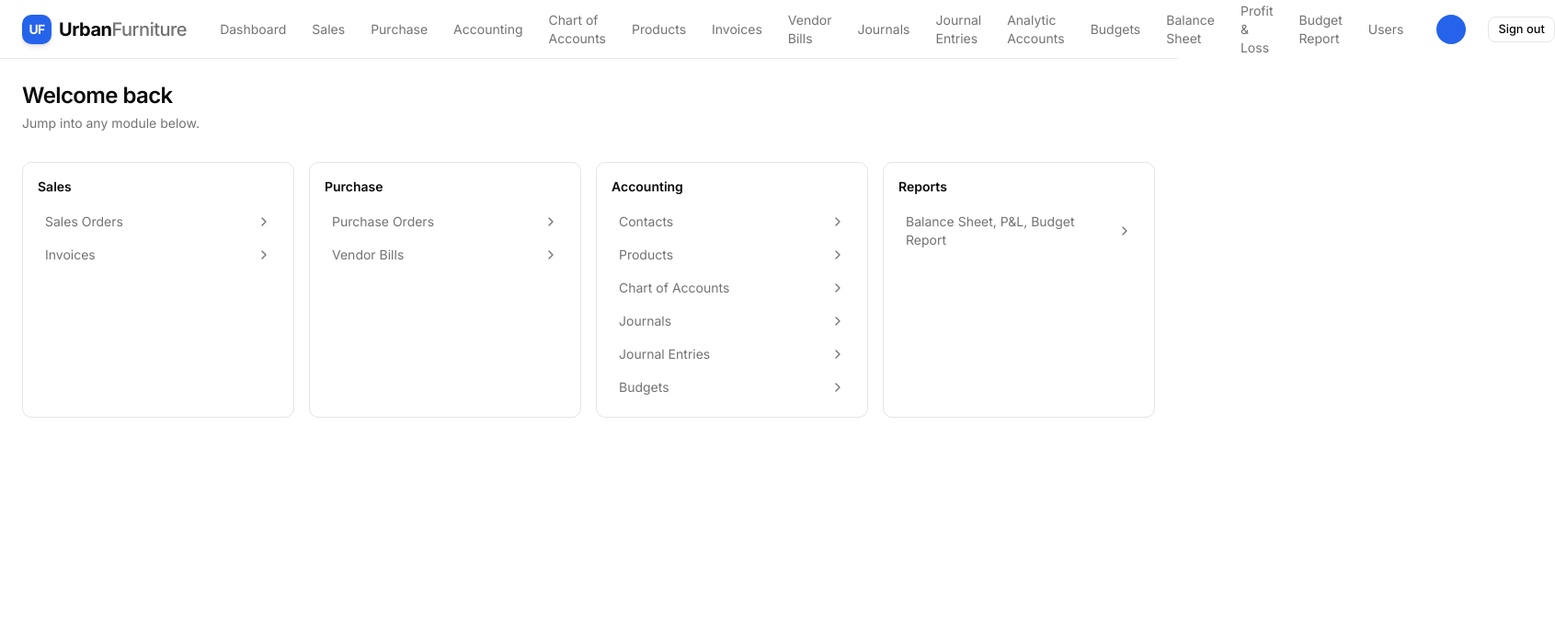
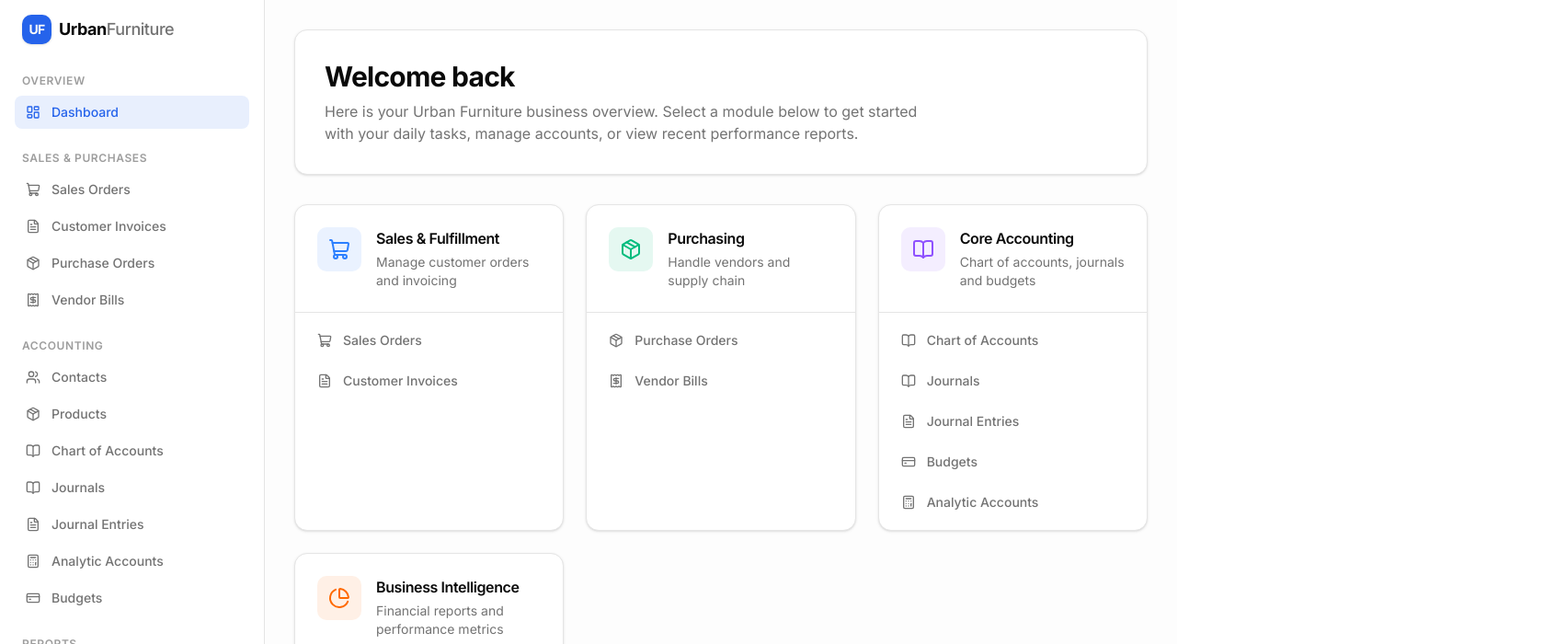
Before and after one commit to dipesh4036/urban-furniture-accounting-system, a Next.js app in the folder frontend/: page /dashboard in a window 1280 px wide. Shown: the top 700 px of the page at 92% size, 1691 px wide, since content can reach past the window. Built offline with nearby package versions, Linux system fonts and the light colour scheme; no server answers.

Commit message:
header -> sidebar

```diff
--- a/frontend/src/app/(dashboard)/dashboard/page.tsx
+++ b/frontend/src/app/(dashboard)/dashboard/page.tsx
@@ -1,43 +1,70 @@
 "use client";
 
-import { ChevronRight } from "lucide-react";
+import {
+  ShoppingCart,
+  Package,
+  Users,
+  BookOpen,
+  FileText,
+  Calculator,
+  Receipt,
+  CreditCard,
+  PieChart,
+  ArrowRight,
+  TrendingUp,
+  Activity
+} from "lucide-react";
 import Link from "next/link";
 import { useAuth } from "@/features/auth/hooks/useAuth";
 
-// Quick links into every planned module (plan.md), grouped the same way
-// as the top nav categories. No stats or numbers here on purpose - there's
-// no real data to summarize yet since none of these modules have their
-// APIs built. This becomes a real overview (with actual counts, recent
-// activity, etc.) once Reports (Module 13) lands.
 const categories = [
   {
-    label: "Sales",
+    title: "Sales & Fulfillment",
+    description: "Manage customer orders and invoicing",
+    icon: ShoppingCart,
+    color: "text-blue-500",
+    bgColor: "bg-blue-500/10",
     links: [
-      { label: "Sales Orders", href: "/sales-orders" },
-      { label: "Invoices", href: "/invoices" },
+      { label: "Sales Orders", href: "/sales-orders", icon: ShoppingCart },
+      { label: "Customer Invoices", href: "/invoices", icon: FileText },
     ],
   },
   {
-    label: "Purchase",
+    title: "Purchasing",
+    description: "Handle vendors and supply chain",
+    icon: Package,
+    color: "text-emerald-500",
+    bgColor: "bg-emerald-500/10",
     links: [
-      { label: "Purchase Orders", href: "/purchase-orders" },
-      { label: "Vendor Bills", href: "/vendor-bills" },
+      { label: "Purchase Orders", href: "/purchase-orders", icon: Package },
+      { label: "Vendor Bills", href: "/vendor-bills", icon: Receipt },
     ],
   },
   {
-    label: "Accounting",
+    title: "Core Accounting",
+    description: "Chart of accounts, journals and budgets",
+    icon: BookOpen,
+    color: "text-violet-500",
+    bgColor: "bg-violet-500/10",
     links: [
-      { label: "Contacts", href: "/contacts" },
-      { label: "Products", href: "/products" },
-      { label: "Chart of Accounts", href: "/accounts" },
-      { label: "Journals", href: "/journals" },
-      { label: "Journal Entries", href: "/journal-entries" },
-      { label: "Budgets", href: "/budgets" },
+      { label: "Chart of Accounts", href: "/accounts", icon: BookOpen },
+      { label: "Journals", href: "/journals", icon: BookOpen },
+      { label: "Journal Entries", href: "/journal-entries", icon: FileText },
+      { label: "Budgets", href: "/budgets", icon: CreditCard },
+      { label: "Analytic Accounts", href: "/analytic-accounts", icon: Calculator },
     ],
   },
   {
-    label: "Reports",
-    links: [{ label: "Balance Sheet, P&L, Budget Report", href: "/reports" }],
+    title: "Business Intelligence",
+    description: "Financial reports and performance metrics",
+    icon: PieChart,
+    color: "text-orange-500",
+    bgColor: "bg-orange-500/10",
+    links: [
+      { label: "Balance Sheet", href: "/reports/balance-sheet", icon: Activity },
+      { label: "Profit & Loss", href: "/reports/profit-loss", icon: TrendingUp },
+      { label: "Budget Report", href: "/reports/budget-report", icon: PieChart },
+    ],
   },
 ];
 
@@ -46,31 +73,53 @@ export default function DashboardPage() {
 
   return (
     <div className="flex flex-col gap-8">
-      <div className="flex flex-col gap-1">
-        <h1 className="text-2xl font-semibold tracking-tight">
+      {/* Welcome Section */}
+      <div className="flex flex-col gap-2 rounded-xl border bg-card p-8 shadow-sm">
+        <h1 className="text-3xl font-bold tracking-tight">
           {user ? `Welcome back, ${user.name}` : "Welcome back"}
         </h1>
-        <p className="text-sm text-muted-foreground">Jump into any module below.</p>
+        <p className="max-w-[42rem] text-muted-foreground">
+          Here is your Urban Furniture business overview. Select a module below to get started with your daily tasks,
+          manage accounts, or view recent performance reports.
+        </p>
       </div>
 
-      <div className="grid grid-cols-1 gap-4 sm:grid-cols-2 lg:grid-cols-4">
-        {categories.map((category) => (
-          <div key={category.label} className="rounded-lg border bg-background p-4">
-            <h2 className="mb-3 text-sm font-semibold">{category.label}</h2>
+      {/* Grid Section */}
+      <div className="grid grid-cols-1 gap-6 md:grid-cols-2 lg:grid-cols-2 xl:grid-cols-3">
+        {categories.map((category) => {
+          const CategoryIcon = category.icon;
+          return (
+            <div key={category.title} className="group flex flex-col rounded-xl border bg-card shadow-sm transition-all hover:shadow-md">
+              <div className="flex items-start gap-4 border-b p-6">
+                <div className={`flex size-12 shrink-0 items-center justify-center rounded-lg ${category.bgColor}`}>
+                  <CategoryIcon className={`size-6 ${category.color}`} />
+                </div>
                 <div className="flex flex-col gap-1">
-              {category.links.map((link) => (
+                  <h2 className="font-semibold tracking-tight">{category.title}</h2>
+                  <p className="text-sm text-muted-foreground">{category.description}</p>
+                </div>
+              </div>
+              <div className="flex flex-col p-2">
+                {category.links.map((link) => {
+                  const LinkIcon = link.icon;
+                  return (
                     <Link
                       key={link.href}
                       href={link.href}
-                  className="flex items-center justify-between rounded-md px-2 py-1.5 text-sm text-muted-foreground hover:bg-muted hover:text-foreground"
+                      className="group/link flex items-center gap-3 rounded-md px-4 py-3 text-sm font-medium transition-colors hover:bg-muted"
                     >
+                      <LinkIcon className="size-4 text-muted-foreground group-hover/link:text-foreground" />
+                      <span className="flex-1 text-muted-foreground group-hover/link:text-foreground">
                         {link.label}
-                  <ChevronRight className="size-4" />
+                      </span>
+                      <ArrowRight className="size-4 text-muted-foreground opacity-0 transition-opacity group-hover/link:opacity-100" />
                     </Link>
-              ))}
+                  );
+                })}
               </div>
             </div>
-        ))}
+          );
+        })}
       </div>
     </div>
   );
--- a/frontend/src/app/(dashboard)/layout.tsx
+++ b/frontend/src/app/(dashboard)/layout.tsx
@@ -1,35 +1,74 @@
 "use client";
 
 import Link from "next/link";
+import { usePathname } from "next/navigation";
 import { LogoutButton } from "@/features/auth/components/LogoutButton";
 import { useAuth } from "@/features/auth/hooks/useAuth";
+import {
+  LayoutDashboard,
+  ShoppingCart,
+  Package,
+  Users,
+  BookOpen,
+  FileText,
+  Calculator,
+  Receipt,
+  CreditCard,
+  PieChart,
+  BarChart,
+  TrendingUp,
+  Settings,
+  Menu,
+  X
+} from "lucide-react";
+import { useState } from "react";
+import { cn } from "@/lib/utils";
 
 // Top-level nav categories for the staff dashboard, grouped to match
 // plan.md's modules. Each links to the first page in that category - the
 // individual pages inside each category get built out in later branches.
-// No active-link highlighting or role-based show/hide yet.
-const navItems = [
-  { label: "Dashboard", href: "/dashboard" },
-  { label: "Sales", href: "/sales-orders" },
-  { label: "Purchase", href: "/purchase-orders" },
-  { label: "Accounting", href: "/contacts" },
-  // Temporary direct links so these pages are reachable while they're
-  // being built - remove once they're folded into the "Accounting"
-  // category link above, or given their own real place in the nav.
-  { label: "Chart of Accounts", href: "/accounts" },
-  { label: "Products", href: "/products" },
-  { label: "Invoices", href: "/invoices" },
-  { label: "Vendor Bills", href: "/vendor-bills" },
-  { label: "Journals", href: "/journals" },
-  { label: "Journal Entries", href: "/journal-entries" },
-  { label: "Analytic Accounts", href: "/analytic-accounts" },
-  { label: "Budgets", href: "/budgets" },
-  // No /reports index page exists yet - direct links to each report
-  // instead of a generic "Reports" link that goes nowhere.
-  { label: "Balance Sheet", href: "/reports/balance-sheet" },
-  { label: "Profit & Loss", href: "/reports/profit-loss" },
-  { label: "Budget Report", href: "/reports/budget-report" },
-  { label: "Users", href: "/users" },
+const navGroups = [
+  {
+    title: "Overview",
+    items: [
+      { label: "Dashboard", href: "/dashboard", icon: LayoutDashboard },
+    ]
+  },
+  {
+    title: "Sales & Purchases",
+    items: [
+      { label: "Sales Orders", href: "/sales-orders", icon: ShoppingCart },
+      { label: "Customer Invoices", href: "/invoices", icon: FileText },
+      { label: "Purchase Orders", href: "/purchase-orders", icon: Package },
+      { label: "Vendor Bills", href: "/vendor-bills", icon: Receipt },
+    ]
+  },
+  {
+    title: "Accounting",
+    items: [
+      { label: "Contacts", href: "/contacts", icon: Users },
+      { label: "Products", href: "/products", icon: Package },
+      { label: "Chart of Accounts", href: "/accounts", icon: BookOpen },
+      { label: "Journals", href: "/journals", icon: BookOpen },
+      { label: "Journal Entries", href: "/journal-entries", icon: FileText },
+      { label: "Analytic Accounts", href: "/analytic-accounts", icon: Calculator },
+      { label: "Budgets", href: "/budgets", icon: CreditCard },
+    ]
+  },
+  {
+    title: "Reports",
+    items: [
+      { label: "Balance Sheet", href: "/reports/balance-sheet", icon: PieChart },
+      { label: "Profit & Loss", href: "/reports/profit-loss", icon: BarChart },
+      { label: "Budget Report", href: "/reports/budget-report", icon: TrendingUp },
+    ]
+  },
+  {
+    title: "Settings",
+    items: [
+      { label: "Users", href: "/users", icon: Settings },
+    ]
+  }
 ];
 
 function initialsFor(name: string): string {
@@ -39,53 +78,130 @@ function initialsFor(name: string): string {
   return (first + last).toUpperCase();
 }
 
-// Layout for every authenticated staff page (Admin/Accountant), e.g.
-// /contacts, /products, /reports/balance-sheet. Just the visual shell -
-// top nav bar, page content below. No auth redirect here (that's the
-// proxy's job) - this just reads the current session to show who's
-// logged in.
 export default function DashboardLayout({ children }: { children: React.ReactNode }) {
   const { user, isLoading } = useAuth();
+  const pathname = usePathname();
+  const [isMobileMenuOpen, setIsMobileMenuOpen] = useState(false);
 
-  return (
-    <div className="flex min-h-screen flex-col">
-      <header className="sticky top-0 z-50 flex h-16 items-center gap-6 border-b bg-background/95 px-6 backdrop-blur supports-[backdrop-filter]:bg-background/60">
+  const SidebarContent = () => (
+    <>
+      <div className="flex h-16 shrink-0 items-center px-6">
         <Link href="/dashboard" className="flex items-center gap-2 transition-opacity hover:opacity-90">
-          <div className="flex size-8 items-center justify-center rounded-lg bg-primary text-primary-foreground shadow-md">
+          <div className="flex size-8 items-center justify-center rounded-lg bg-primary text-primary-foreground shadow-sm">
             <span className="text-sm font-bold tracking-tighter">UF</span>
           </div>
-          <span className="text-xl font-bold tracking-tight text-foreground">
+          <span className="text-lg font-bold tracking-tight text-foreground">
             Urban<span className="font-medium text-muted-foreground">Furniture</span>
           </span>
         </Link>
+      </div>
 
-        <nav className="flex items-center gap-1">
-          {navItems.map((item) => (
+      <div className="flex flex-1 flex-col overflow-y-auto px-4 py-4 scrollbar-thin scrollbar-thumb-muted">
+        <nav className="flex flex-col gap-6">
+          {navGroups.map((group) => (
+            <div key={group.title} className="flex flex-col gap-2">
+              <h3 className="px-2 text-xs font-semibold uppercase tracking-wider text-muted-foreground/70">
+                {group.title}
+              </h3>
+              <div className="flex flex-col gap-1">
+                {group.items.map((item) => {
+                  const Icon = item.icon;
+                  const isActive = pathname === item.href || pathname.startsWith(`${item.href}/`);
+                  return (
                     <Link
                       key={item.href}
                       href={item.href}
-              className="rounded-md px-3 py-2 text-sm text-muted-foreground hover:bg-muted hover:text-foreground"
+                      onClick={() => setIsMobileMenuOpen(false)}
+                      className={cn(
+                        "flex items-center gap-3 rounded-md px-3 py-2 text-sm font-medium transition-colors",
+                        isActive
+                          ? "bg-primary/10 text-primary"
+                          : "text-muted-foreground hover:bg-muted hover:text-foreground"
+                      )}
                     >
+                      <Icon className={cn("size-4", isActive ? "text-primary" : "text-muted-foreground")} />
                       {item.label}
                     </Link>
+                  );
+                })}
+              </div>
+            </div>
           ))}
         </nav>
+      </div>
 
-        <div className="ml-auto flex items-center gap-4">
-          <div className="flex items-center gap-2">
-            <div className="flex size-8 items-center justify-center rounded-full bg-primary text-xs font-medium text-primary-foreground">
+      <div className="mt-auto border-t p-4">
+        <div className="flex items-center gap-3 rounded-lg px-2 py-2">
+          <div className="flex size-8 shrink-0 items-center justify-center rounded-full bg-primary/10 text-xs font-medium text-primary">
             {isLoading || !user ? "" : initialsFor(user.name)}
           </div>
-            <span className="hidden text-sm text-muted-foreground sm:inline">
+          <div className="flex min-w-0 flex-1 flex-col">
+            <span className="truncate text-sm font-medium text-foreground">
               {isLoading ? "Loading..." : (user?.name ?? "")}
             </span>
+            <span className="truncate text-xs text-muted-foreground">
+              {user?.role ?? ""}
+            </span>
+          </div>
+          <div className="shrink-0">
+            <LogoutButton variant="ghost" size="icon" />
+          </div>
+        </div>
+      </div>
+    </>
+  );
+
+  return (
+    <div className="flex min-h-screen flex-col lg:flex-row">
+      {/* Mobile Header */}
+      <div className="sticky top-0 z-40 flex h-16 shrink-0 items-center justify-between border-b bg-background/95 px-4 backdrop-blur lg:hidden supports-[backdrop-filter]:bg-background/60">
+        <Link href="/dashboard" className="flex items-center gap-2">
+          <div className="flex size-8 items-center justify-center rounded-lg bg-primary text-primary-foreground shadow-sm">
+            <span className="text-sm font-bold tracking-tighter">UF</span>
+          </div>
+        </Link>
+        <button
+          onClick={() => setIsMobileMenuOpen(true)}
+          className="flex size-10 items-center justify-center rounded-md text-muted-foreground hover:bg-muted"
+        >
+          <Menu className="size-5" />
+          <span className="sr-only">Open sidebar</span>
+        </button>
       </div>
 
-          <LogoutButton />
+      {/* Mobile Sidebar Overlay */}
+      {isMobileMenuOpen && (
+        <div className="fixed inset-0 z-50 lg:hidden">
+          <div
+            className="fixed inset-0 bg-background/80 backdrop-blur-sm transition-opacity"
+            onClick={() => setIsMobileMenuOpen(false)}
+          />
+          <div className="fixed inset-y-0 left-0 z-50 flex w-72 flex-col bg-background shadow-lg border-r transition-transform">
+            <div className="absolute right-4 top-4">
+              <button
+                onClick={() => setIsMobileMenuOpen(false)}
+                className="flex size-8 items-center justify-center rounded-md text-muted-foreground hover:bg-muted"
+              >
+                <X className="size-5" />
+                <span className="sr-only">Close sidebar</span>
+              </button>
             </div>
-      </header>
+            <SidebarContent />
+          </div>
+        </div>
+      )}
 
-      <main className="flex-1 p-6">{children}</main>
+      {/* Desktop Sidebar */}
+      <aside className="hidden w-72 shrink-0 flex-col border-r bg-background lg:flex sticky top-0 h-screen">
+        <SidebarContent />
+      </aside>
+
+      {/* Main Content */}
+      <main className="flex-1 bg-muted/20">
+        <div className="mx-auto max-w-7xl p-4 sm:p-6 lg:p-8">
+          {children}
+        </div>
+      </main>
     </div>
   );
 }
```
Lines whose indentation alone changed are shown as unchanged.
